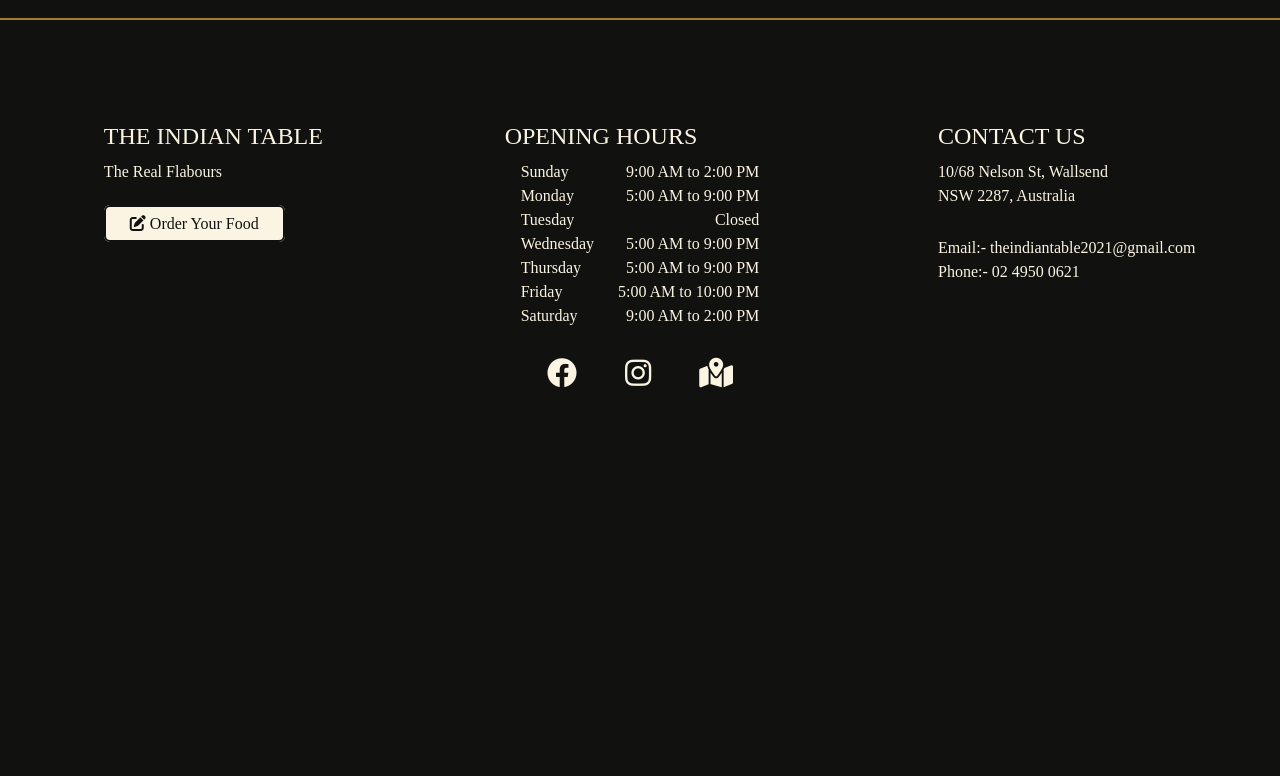
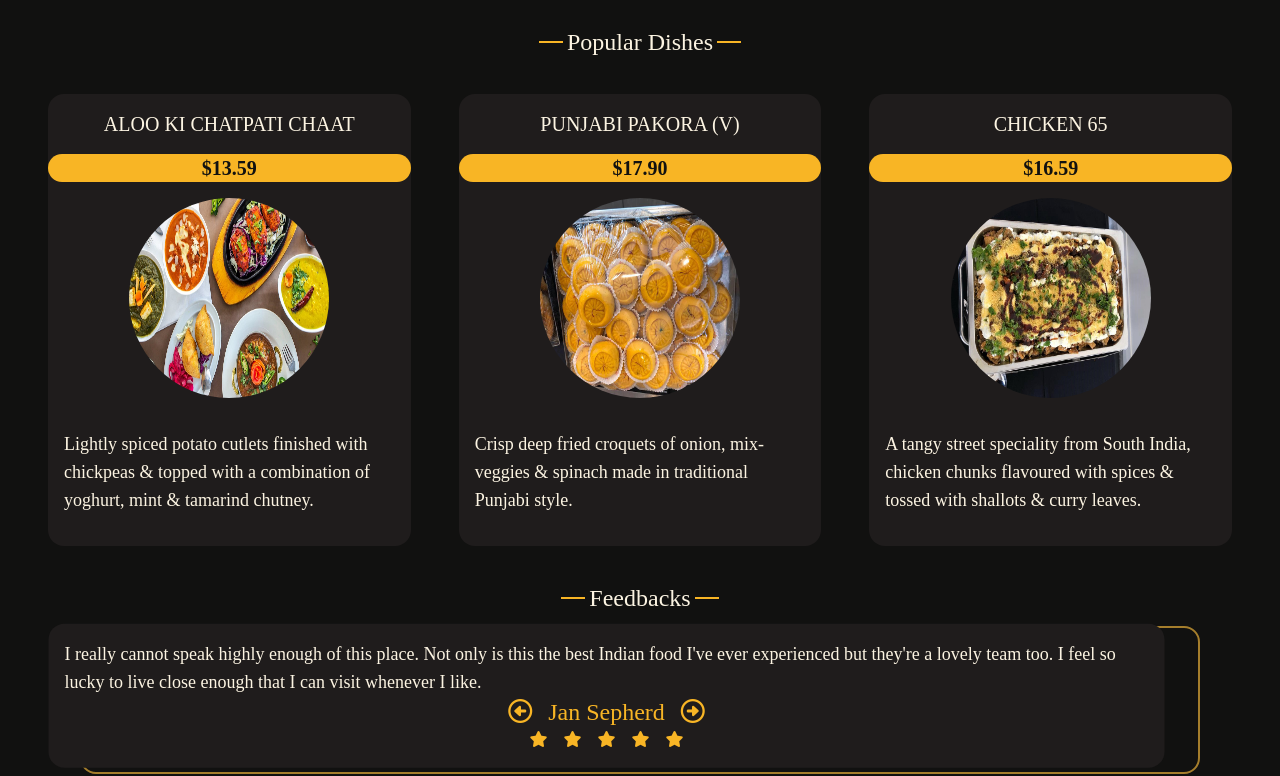
Before and after one commit to pukhraj1999/the_indian_table_v2.0, a React (Create React App) app in the folder client/: page / in a window 1280 px wide. Shown: the part 690-1466 px from the top of the page. Before the commit the page ends 1106 px from the top, so only its background shows below. Built offline with nearby package versions, Linux system fonts and the light colour scheme.

Commit message:
Popular Dishes and feedback

```diff
--- /dev/null
+++ b/client/src/pages/Home/Components/Card.js
@@ -0,0 +1,27 @@
+import React from "react";
+
+function Card({ pic, title, price, content }) {
+  return (
+    <div className="box">
+      <div className="flex justify-center items-center bg-gray rounded-2xl ">
+        <div className="[&>*]:my-4">
+          <h1 className="text-xl text-center">{title} </h1>
+          <div className="text-xl text-center bg-secondary text-black font-bold rounded-full">
+            <span>{price}</span>
+          </div>
+          <div className="flex justify-center">
+            <img
+              className="rounded-full h-[200px] w-[200px]"
+              src={pic}
+              alt=""
+            />
+          </div>
+
+          <p className="text-lg p-4">{content}</p>
+        </div>
+      </div>
+    </div>
+  );
+}
+
+export default Card;
--- /dev/null
+++ b/client/src/pages/Home/Components/Feedback.js
@@ -0,0 +1,86 @@
+import React, { useState } from "react";
+function Feedback() {
+  const data = [
+    {
+      name: "Jan Sepherd",
+      review:
+        "I really cannot speak highly enough of this place. Not only is this the best Indian food I've ever experienced but they're a lovely team too. I feel so lucky to live close enough that I can visit whenever I like.",
+    },
+    {
+      name: "Konark Deshpande",
+      review:
+        "We had our daughter's first year birthday party organized with The Indian Table. Great service! tasty food no doubt! we had last minute guest but Navi and his team took extra efforts to serve them. really appreciate! thanks Navi! definitely recommend this place.",
+    },
+    {
+      name: "Samuel Evans",
+      review:
+        "We had a delicious dinner tonight and had a really great time.Food was authentic and came out quite quickly. The goat curry was particularly yummy, just be careful of the few bones in there. Rice was done perfectly too.A huge shout out to our server Mahalia who was very polite, fun and attentive. Will definitely be back again!",
+    },
+  ];
+  const [Idx, setIdx] = useState(0);
+  const Prev = () => {
+    if (Idx < data.length - 1) setIdx(Idx + 1);
+    else setIdx(0);
+  };
+  const Next = () => {
+    if (Idx < data.length - 1) setIdx(Idx + 1);
+    else setIdx(0);
+  };
+  return (
+    <div>
+      <div className="flex justify-center items-center my-3">
+        <div className="bg-secondary w-[1.5rem] h-[2px]"></div>
+        <p className="text-2xl px-1">Feedbacks</p>
+        <div className="bg-secondary w-[1.5rem] h-[2px]"></div>
+      </div>
+      <div className="my-3 mx-10 lg:mx-20 2xl:mx-20 border-2 border-primary rounded-2xl">
+        <div
+          className="bg-gray p-4 rounded-2xl"
+          style={{
+            translate: "-3% -3%",
+          }}
+        >
+          <p className="text-lg">{data[Idx].review}</p>
+          <div className="flex justify-center [&>*]:mx-2 text-secondary">
+            <button
+              onClick={() => {
+                Prev();
+              }}
+              className="text-2xl"
+            >
+              <i class="fa-regular fa-circle-left"></i>
+            </button>
+            <h1 className="text-2xl text-center ">{data[Idx].name}</h1>
+            <button
+              onClick={() => {
+                Next();
+              }}
+              className="text-2xl"
+            >
+              <i class="fa-regular fa-circle-right"></i>
+            </button>
+          </div>
+          <div className="flex justify-center items-center [&>*]:px-2 text-secondary">
+            <p>
+              <i class="fa-solid fa-star"></i>
+            </p>
+            <p>
+              <i class="fa-solid fa-star"></i>
+            </p>
+            <p>
+              <i class="fa-solid fa-star"></i>
+            </p>
+            <p>
+              <i class="fa-solid fa-star"></i>
+            </p>
+            <p>
+              <i class="fa-solid fa-star"></i>
+            </p>
+          </div>
+        </div>
+      </div>
+    </div>
+  );
+}
+
+export default Feedback;
--- a/client/src/pages/Home/Home.js
+++ b/client/src/pages/Home/Home.js
@@ -1,5 +1,11 @@
 import React from "react";
+import Feedback from "./Components/Feedback";
+import Card from "./Components/Card";
+
 import food10 from "../../assets/gallery/food10.jpg";
+import food1 from "../../assets/gallery/food1.jpg";
+import food2 from "../../assets/gallery/food2.jpg";
+import food3 from "../../assets/gallery/food3.jpg";
 
 function Home() {
   return (
@@ -45,6 +51,35 @@ function Home() {
           </div>
         </div>
       </div>
+      {/* Dishes */}
+      <div className="flex justify-center items-center my-3">
+        <div className="bg-secondary w-[1.5rem] h-[2px]"></div>
+        <p className="text-2xl px-1">Popular Dishes</p>
+        <div className="bg-secondary w-[1.5rem] h-[2px]"></div>
+      </div>
+      <div className="grid lg:grid-cols-3 2xl:grid-cols-3 mx-6 [&>*]:p-4 [&>*]:m-2">
+        <Card
+          title="ALOO KI CHATPATI CHAAT"
+          content="Lightly spiced potato cutlets finished with chickpeas & topped
+          with a combination of yoghurt, mint & tamarind chutney."
+          price="$13.59"
+          pic={food1}
+        />
+        <Card
+          title="PUNJABI PAKORA (V)"
+          content="Crisp deep fried croquets of onion, mix-veggies & spinach made in traditional Punjabi style."
+          price="$17.90"
+          pic={food2}
+        />
+        <Card
+          title="CHICKEN 65"
+          content="A tangy street speciality from South India, chicken chunks flavoured with spices & tossed with shallots & curry leaves."
+          price="$16.59"
+          pic={food3}
+        />
+      </div>
+
+      <Feedback />
     </div>
   );
 }
```
